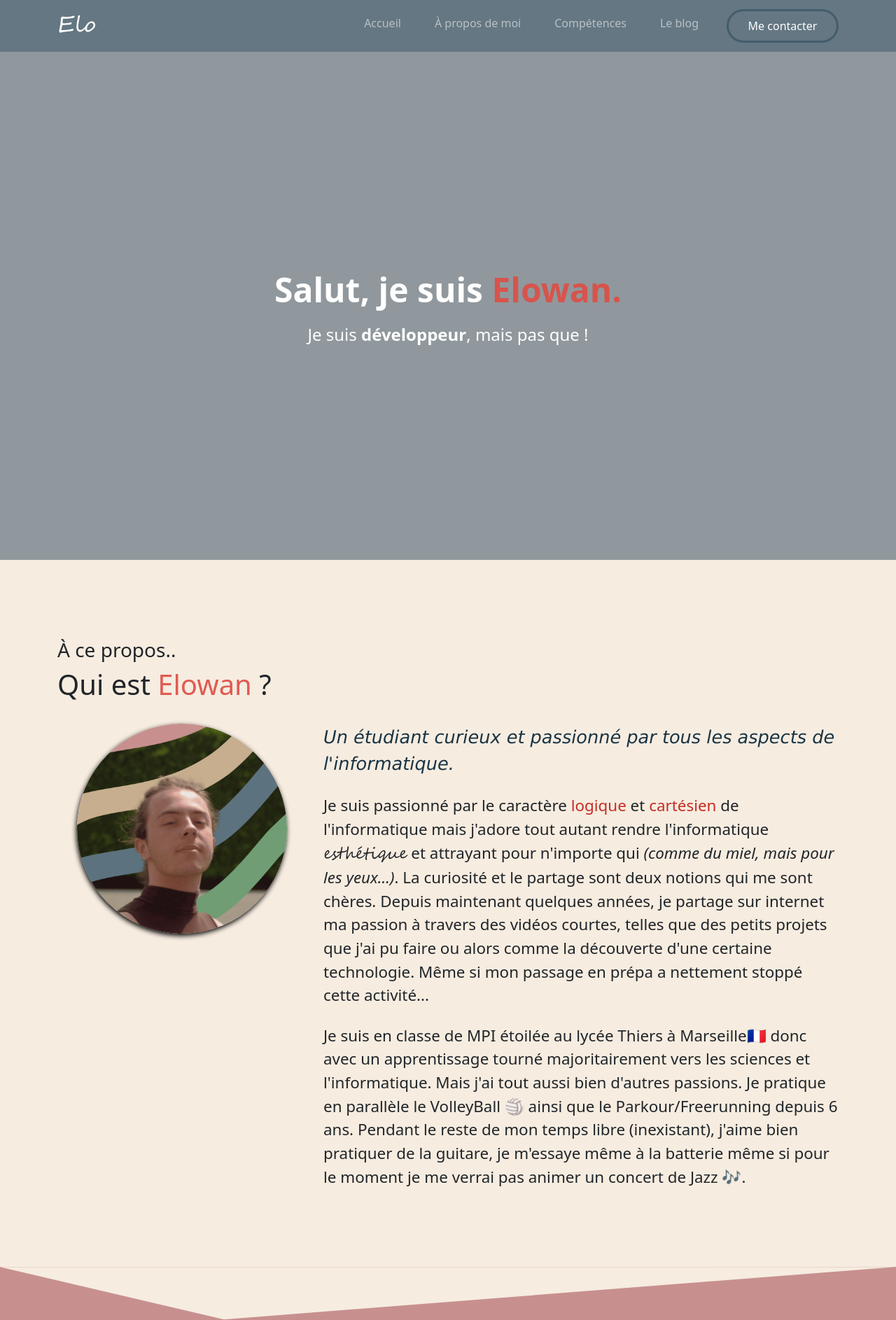
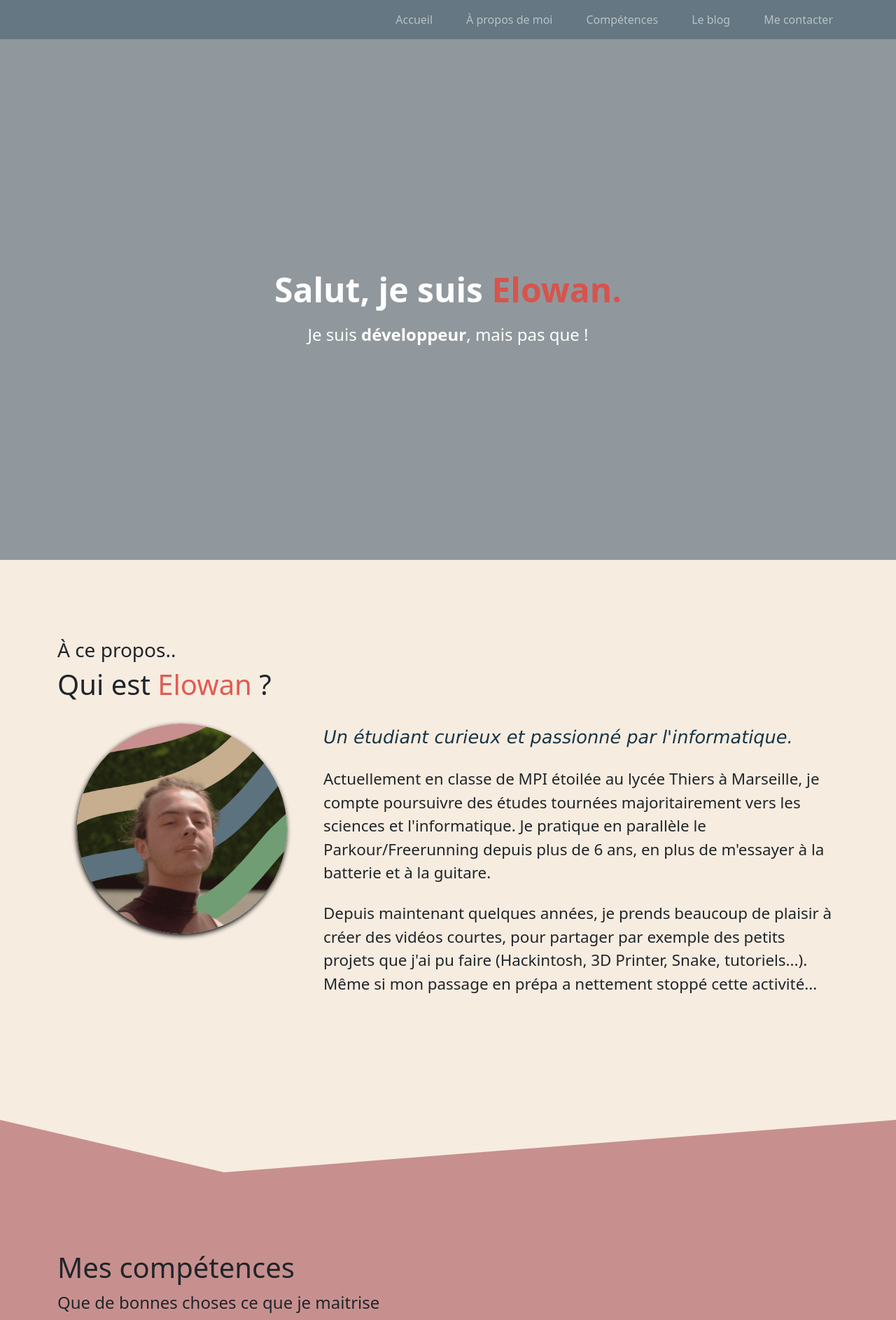
Before and after one commit to Elowarp/portfolio, a Django app: page / in a window 1280 px wide. Shown: the top 1886 px of the page at 70% size. Run offline with Django 4.2, Linux system fonts and the light colour scheme; data that the repository does not hold is empty; some libraries are stand-ins or nearby versions.

Commit message:
Fix CSS and HTML formatting issues & Text change

```diff
--- a/static/css/main.css
+++ b/static/css/main.css
@@ -1,8 +1,4 @@
-@font-face {
-    font-family: 'Segoe Script';
-    src: url("/static/fonts/segoesc.ttf");
-}
-.btn-contact {
+/* .btn-contact {
     border: 3px solid #445D6C;
     border-radius: 100px;
     width: 10rem;
@@ -10,7 +6,7 @@
     text-decoration: none;
     color: #FFFDFD;
     background-color: none;
-}
+} */
 
 .btn-contact:hover {
     color: #FFFDFD;
--- a/templates/base.html
+++ b/templates/base.html
@@ -22,9 +22,7 @@
     <header class="fixed-top">
         <nav class="navbar navbar-expand-lg navbar-dark">
             <div class="container">
-            <a class="navbar-brand" href="{% url 'index' %}">
-                <span style="color: white; font-size: 2rem;font-family: 'Segoe Script'">Elo</span>
-            </a>
+                <div></div>
                 <div class="d-flex align-items-end">
                     <ul class="navbar-nav">
                     <li class="nav-item d-none d-lg-table">
@@ -39,8 +37,8 @@
                     <li class="nav-item d-none d-lg-table">
                         <a class="nav-link {% if page == 'projects' %}active{%endif%}" href="{% url 'index' %}#blog">Le blog</a>
                     </li>
-                <li class="nav-item">
-                    <a class="d-flex justify-content-center align-items-center text-center btn-contact" href="/#contactme">Me contacter</a>
+                    <li class="nav-item -none d-lg-table">
+                        <a class="nav-link" href="/#contactme">Me contacter</a>
                     </li>
                     </ul>
                 </div>
--- a/templates/blog/read.html
+++ b/templates/blog/read.html
@@ -58,7 +58,7 @@
             <span class="text-muted">Par <span class="fw-bold">{{article.author}}</span>, le <span class="fw-bold">{{article.pub_date}}</span>.</span>
         </div>
         <div class="row mt-2">
-            <a href="{%url 'list_articles'%}" class="text-center">Retour</a>
+            <a href="{%url 'index'%}#blog" class="text-center">Retour</a>
         </div>
     </div>
 </section>
--- a/templates/index.html
+++ b/templates/index.html
@@ -30,22 +30,17 @@
             </div>
             <div id="description" class="col-12 col-md-8">
                 <p id="quick-desc">
-                    Un étudiant curieux et passionné par tous les aspects de l'informatique.
+                    Un étudiant curieux et passionné par l'informatique.
                 </p>
 
-                <p class="my-4">Je suis passionné par le caractère <span class="red">logique</span> et <span
-                        class="red">cartésien</span> de l'informatique mais j'adore tout autant rendre
-                    l'informatique <span style="font-family: 'segoe script';">esthétique</span> et attrayant pour
-                    n'importe qui <span class="fst-italic">(comme du miel, mais pour les yeux...)</span>. La curiosité et le partage sont deux notions qui me sont
-                    chères. Depuis maintenant quelques années, je partage sur internet ma passion à travers des vidéos
-                    courtes, telles que des petits projets que j'ai pu faire ou alors comme la découverte d'une
-                    certaine technologie. Même si mon passage en prépa a nettement stoppé cette activité...</p>
+                <p class="my-4">Actuellement en classe de MPI étoilée au lycée Thiers à Marseille, je compte poursuivre des études
+                    tournées majoritairement vers les sciences et l'informatique. Je pratique en parallèle le Parkour/Freerunning
+                    depuis plus de 6 ans, en plus de m'essayer à la batterie et à la guitare.</p>
 
-                <p>Je suis en classe de MPI étoilée au lycée Thiers à Marseille🇫🇷 donc avec un apprentissage tourné
-                    majoritairement vers les sciences et l'informatique. Mais j'ai tout aussi bien d'autres passions.
-                    Je pratique en parallèle le VolleyBall 🏐 ainsi que le Parkour/Freerunning depuis 6 ans.
-                    Pendant le reste de mon temps libre (inexistant), j'aime bien pratiquer de la guitare, je m'essaye même à la batterie
-                    même si pour le moment je me verrai pas animer un concert de Jazz 🎶.</p>
+                <p>Depuis maintenant quelques années, je prends beaucoup de plaisir à créer des vidéos
+                    courtes, pour partager par exemple des petits projets que j'ai pu faire (Hackintosh, 3D Printer, Snake, tutoriels...).
+                    Même si mon passage en prépa a nettement stoppé cette activité...</p>
+
             </div>
         </div>
     </div>
@@ -134,7 +129,7 @@
 <section id="blog">
     <div class="container py-5">
         <h1>Pour une lecture en détails de certains de mes projets :</h1>
-        <div class="row mt-3">
+        <div class="row mt-4">
             {% for article in articles %}
             <div class="col-lg-4 col-12">
                 <a href="{% url 'read_article' article.slug_name %}" class="text-decoration-none">
@@ -184,14 +179,11 @@
 <section id="contactme">
     <div class="container py-5">
         <div class="row mb-5">
-            <h1>Pour me contacter, c'est super <span class="text-decoration-underline">simple</span> !</h1>
-            <span>Je suis là pour rendre vie à toutes vos idées, farfelues ou non. Je ne suis qu'à un clique de
-                vous</span>
+            <h1>Pour rentrer en contact avec moi : </h1>
         </div>
         <div class="row">
-            <div class="col-lg-3"></div>
-            <div class="col-12 col-lg-6 mx-lg-3 mt-3">
-                <div class="infotab p-4">
+            <div class="mx-lg-3 mt-3">
+                <div class="p-4 infotab">
                     <div>
                         <img src="{% static 'images/location.png' %}"
                             alt="Localisation icone, Icone par icones8.fr">
@@ -201,6 +193,9 @@
                         <img src="{% static 'images/mail.png' %}" alt="Mail icone, Icone par icones8.fr">
                         <span class="ms-3 fs-6 text-black">elowarp [AT] gmail [DOT] com</span>
                     </div>
+                    <div class="mt-5">
+                        <span class=" fs-5 text-black">Ou directement sur les réseaux sociaux : @elowarp (Instagram)</span>
+                    </div>
                 </div>
             </div>
         </div>
```
Also changed, not shown: static/fonts/bebasneue.ttf (deleted), static/fonts/latoLight.ttf (deleted), static/fonts/segoesc.ttf (deleted). Lines whose indentation alone changed are shown as unchanged.
